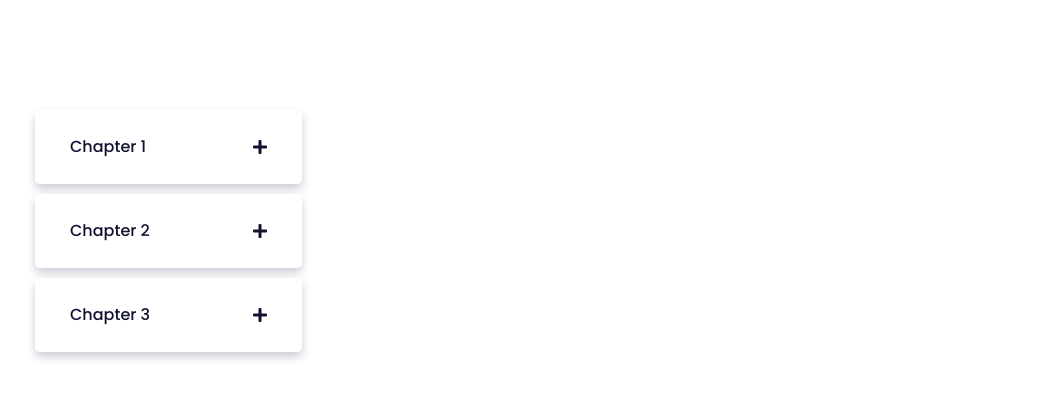
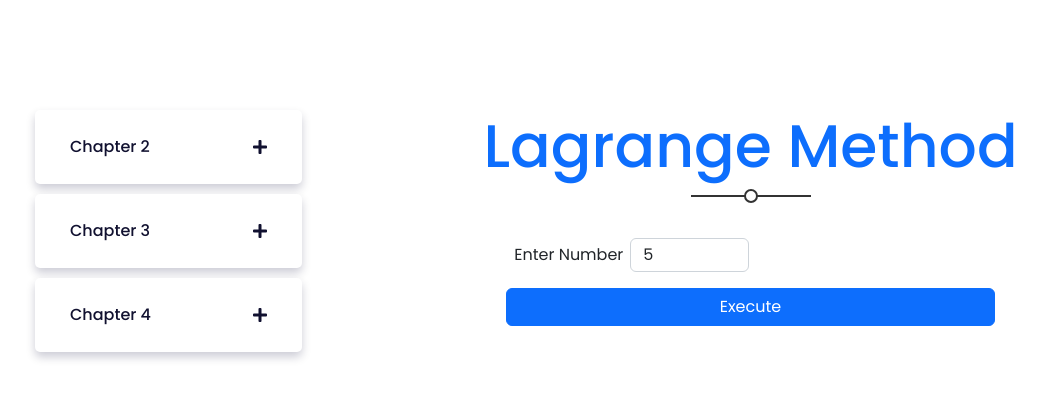
Before and after one commit to shaaa4t/numerical_analysis_web, a PHP site: page /numerical_analysis/?lagrange=1 in a window 1280 px wide. Shown: the part 66-465 px from the top of the page, without its empty margins (35-1080 px from the left). Run offline with PHP 8.4, Linux system fonts and the light colour scheme.

Commit message:
Lagrange Method

```diff
--- a/accordion.php
+++ b/accordion.php
@@ -40,7 +40,7 @@
 
         <div class="wrapper">
             <button class="toggle">
-                Chapter 1
+                Chapter 2
                 <i class="fas fa-plus icon"></i>
             </button>
             <div class="content">
@@ -50,16 +50,16 @@
         </div>
         <div class="wrapper">
             <button class="toggle">
-                Chapter 2
+                Chapter 3
                 <i class="fas fa-plus icon"></i>
             </button>
             <div class="content">
-            <a href ="?equation3=1">Bisection method</a>
+            <a href ="?lagrange=1">Lagrange Method</a>
             </div>
         </div>
         <div class="wrapper">
             <button class="toggle">
-                Chapter 3
+                Chapter 4
                 <i class="fas fa-plus icon"></i>
             </button>
             <div class="content">
--- a/index.php
+++ b/index.php
@@ -7,19 +7,23 @@
 
 <!DOCTYPE html>
 <html lang="en">
+
 <head>
   <meta charset="UTF-8">
   <meta http-equiv="X-UA-Compatible" content="IE=edge">
   <meta name="viewport" content="width=device-width, initial-scale=1.0">
   <title>Numerical Analysis</title>
-  <link href="https://cdn.jsdelivr.net/npm/bootstrap@5.2.3/dist/css/bootstrap.min.css" rel="stylesheet" crossorigin="anonymous">
+  <link href="https://cdn.jsdelivr.net/npm/bootstrap@5.2.3/dist/css/bootstrap.min.css" rel="stylesheet"
+    crossorigin="anonymous">
 
   <link rel="stylesheet" href="./public/style.css">
 
   <link rel="stylesheet" href="https://cdnjs.cloudflare.com/ajax/libs/font-awesome/5.15.3/css/all.min.css">
   <link href="https://fonts.googleapis.com/css2?family=Poppins:wght@400;500&display=swap" rel="stylesheet">
 
+
 </head>
+
 <body>
   <nav class="navbar navbar-expand-lg py-2">
     <div class="container ">
@@ -27,7 +31,8 @@
         <img src="./public/pngegg.png" width="40" alt="">
         <span>Numerical Analysis</span>
       </a>
-      <button class="navbar-toggler" type="button" data-bs-toggle="collapse" data-bs-target="#navbarNav" aria-controls="navbarNav" aria-expanded="false" aria-label="Toggle navigation">
+      <button class="navbar-toggler" type="button" data-bs-toggle="collapse" data-bs-target="#navbarNav"
+        aria-controls="navbarNav" aria-expanded="false" aria-label="Toggle navigation">
         <span class="navbar-toggler-icon"></span>
       </button>
       <div class="collapse navbar-collapse" id="navbarNav">
@@ -35,7 +40,8 @@
           <li class="nav-item mx-3 active">
             <a class="nav-link " aria-current="page" href="#">Home</a>
           </li>
-          <li class="nav-item mx-3 " > <!-- ms-auto -->
+          <li class="nav-item mx-3 ">
+            <!-- ms-auto -->
             <a class="nav-link text-light" href="#">About</a>
           </li>
         </ul>
@@ -56,18 +62,12 @@
         </div>
         <?php
 
-          // $flag = true;
-
-          // if($flag) {
-          //   include('./methods/Bisection.php');
-          // }  else
-          if(isset($_GET['bisection'])){
+          if (isset($_GET['bisection'])) {
             include('./methods/Bisection.php');
-          } else if(isset($_GET['position'])){
+          } else if (isset($_GET['position'])) {
             include('./methods/position_method.php');
-          }
-          else if(isset($_GET['equation3'])){
-            include('./methods/equation3.php');
+          } else if (isset($_GET['lagrange'])) {
+            include('./methods/lagrange.php');
           }
 
           ?>
@@ -78,7 +78,7 @@
 
   <script>
     let mohammed = document.getElementById('mohammed');
-      if(window.location.href === "http://localhost:1234/numerical_analysis/" || window.location.href === "http://localhost:1234/numerical_analysis/index.php") {
+    if (window.location.href === "http://localhost:1234/numerical_analysis/" || window.location.href === "http://localhost:1234/numerical_analysis/index.php") {
       mohammed.textContent = "Please Choose The Method From The List";
     } else {
       mohammed.remove()
@@ -86,6 +86,8 @@
   </script>
 
   <script src="./public/script.js"></script>
-  <script src="https://cdn.jsdelivr.net/npm/bootstrap@5.2.3/dist/js/bootstrap.bundle.min.js" crossorigin="anonymous"></script>
+  <script src="https://cdn.jsdelivr.net/npm/bootstrap@5.2.3/dist/js/bootstrap.bundle.min.js"
+    crossorigin="anonymous"></script>
 </body>
+
 </html>
--- /dev/null
+++ b/methods/lagrange.php
@@ -0,0 +1,150 @@
+<?php
+
+$errors = array('divideByZeroError' => '', 'x_array' => '', 'y_array' => '', 'xp' => '', 'n' => '', 'invalidInput' => '');
+$x_array = array();
+$y_array = array();
+$n = 5;
+$xp = (float) 0;
+$isSubmitted = false;
+$isSolved = false;
+$result = '';
+
+if (isset($_POST['submit'])) {
+
+    if (empty($_POST['n'])) {
+        $errors['n'] = 'n is required <br />';
+    } else {
+        $n = $_POST['n'];
+        $isSubmitted = true;
+    }
+
+}
+
+
+if (isset($_POST['solve'])) {
+    $isSubmitted = true;
+    if (empty($_POST['n'])) {
+        $errors['n'] = 'number is required <br />';
+    } else {
+        $n = $_POST['n'];
+    }
+    if (empty($_POST['xp'])) {
+        $errors['xp'] = 'interpolation point is required <br />';
+    } else {
+        $xp = $_POST['xp'];
+    }
+
+
+    if (!empty($_POST['n']) && !empty($_POST['xp'])) {
+
+        for ($i = 0; $i < $n; $i++) {
+            $x_array[$i] = $_POST['x' . $i];
+            $y_array[$i] = $_POST['y' . $i];
+        }
+        try {
+            $yp = 0;
+            for ($i = 0; $i < $n; $i++) {
+                $p = 1;
+                for ($j = 0; $j < $n; $j++) {
+                    if ($i != $j) {
+                        $p = $p * ($xp - $x_array[$j]) / ($x_array[$i] - $x_array[$j]);
+                    }
+                }
+                $yp = $yp + $p * $y_array[$i];
+            }
+            $result = $yp;
+            $isSolved = true;
+        } catch (\DivisionByZeroError $th) {
+            $error['divideByZeroError'] = 'Please enter different values of numbers of x';
+        }
+    }
+
+}
+
+?>
+<h4 class="text-primary">Lagrange Method</h4>
+
+<form action="" method="POST">
+    <div class="w-60 px-2 py-3 mx-auto">
+
+        <div class="input-group mb-3 d-flex align-items-center ">
+            <label class="mx-2" for="n">Enter Number</label>
+            <label>
+                <input type="number" name="n" class="form-control py-1"
+                    value="<?php echo htmlspecialchars(empty($n) ? 0 : $n) ?>" max="500" min="2" aria-describedby="n">
+            </label>
+            <div style="color: red;">
+                <?php echo $errors['n']; ?>
+            </div>
+        </div>
+        <input class="btn btn-primary w-100 d-block" type="submit" value="Execute" name="submit">
+
+        <?php if ($isSubmitted): ?>
+
+        <table class="table table-hover mt-5">
+            <thead>
+                <tr class="table-primary">
+                    <th scope="col">n</th>
+                    <th scope="col">x</th>
+                    <th scope="col">y</th>
+                </tr>
+            </thead>
+            <tbody>
+                <?php for ($i = 0; $i < $n; $i++):
+                ?>
+                <tr>
+                    <th scope="row">
+                        <?php echo $i + 1 ?>
+                    </th>
+                    <th scope="row">
+                        <label>
+                            <input name="<?php echo 'x' . $i ?>" type="number"
+                                value="<?php echo htmlspecialchars($x_array[$i]) ?>">
+
+                        </label>
+                    </th>
+                    <th scope="row">
+                        <label>
+                            <input name="<?php echo 'y' . $i ?>" type="number"
+                                value="<?php echo htmlspecialchars($y_array[$i]) ?>">
+                        </label>
+                    </th>
+                </tr>
+
+                <?php endfor;
+                ?>
+            </tbody>
+        </table>
+        <label class="mx-2" for="n">interpolation point</label>
+
+        <label>
+            <input class="form-control py-1" type="text" name="xp" value="<?php echo htmlspecialchars($xp) ?>"
+                aria-describedby="xp">
+        </label>
+        <div style="color: red;">
+            <?php echo $errors['xp']; ?>
+        </div>
+        <label>
+            <input class="btn btn-primary w-100 d-block" name="solve" type="submit" value="Solve">
+        </label>
+        <?php endif; ?>
+        <center>
+            <div style="color: red; text-align: center;">
+                <h3 style="font-size: medium;">
+                    <?php echo $errors['divideByZeroError']; ?>
+                </h3>
+            </div>
+            <div style="color: red; text-align: center;">
+                <h3 style="font-size: medium;">
+                    <?php echo $errors['invalidInput']; ?>
+                </h3>
+            </div>
+            <div>
+                <h3 style="font-size: x-large; color: green;">
+                    <?php echo $isSolved ? 'f(' . $xp . ') = ' . $result : ''; ?>
+                </h3>
+            </div>
+        </center>
+
+    </div>
+</form>
```
Also changed, not shown: methods/Bisection.php (+32 -24 lines), testcode.php (added, +44 -0 lines). Lines whose indentation alone changed are shown as unchanged.
